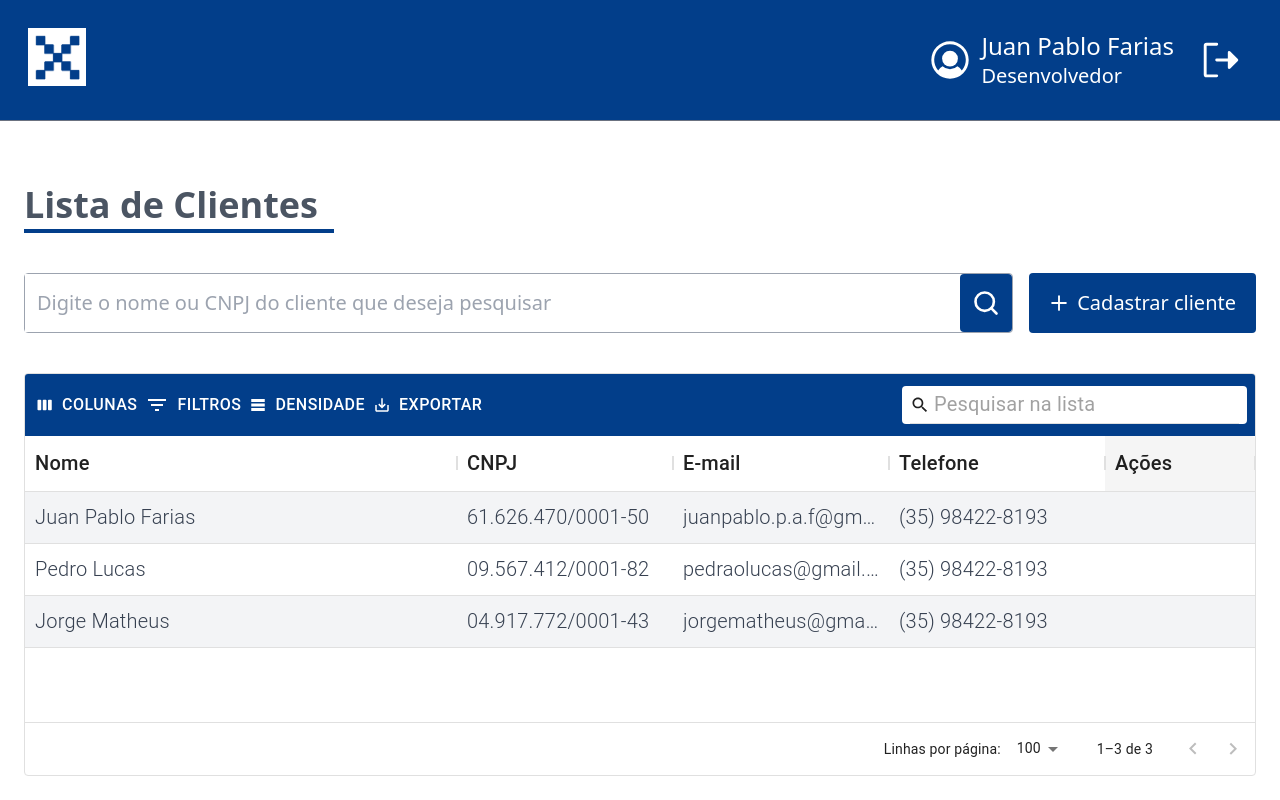
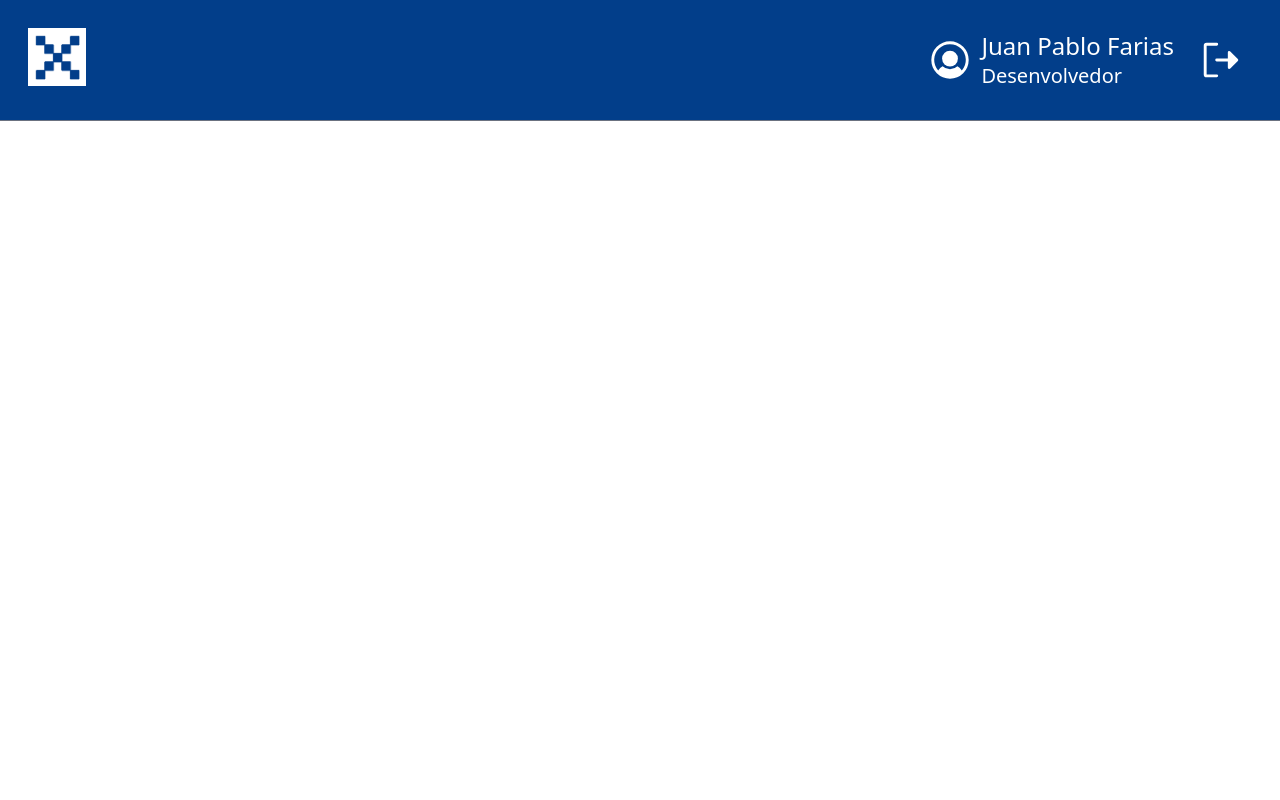
Before and after one commit to juanfariasdev/desafio-x, a React (Create React App) app: page / in a window 1280 px wide. Built offline with nearby package versions, Linux system fonts and the light colour scheme.

Commit message:
feat: ✨added routes

```diff
--- a/package.json
+++ b/package.json
@@ -14,10 +14,12 @@
     "@types/node": "^16.18.0",
     "@types/react": "^18.0.21",
     "@types/react-dom": "^18.0.6",
+    "@types/react-router-dom": "^5.3.3",
     "formik": "^2.2.9",
     "phosphor-react": "^1.4.1",
     "react": "^18.2.0",
     "react-dom": "^18.2.0",
+    "react-router-dom": "^6.4.2",
     "react-scripts": "5.0.1",
     "web-vitals": "^2.1.4",
     "yup": "^0.32.11"
--- a/src/App.tsx
+++ b/src/App.tsx
@@ -1,122 +1,11 @@
-import { MagnifyingGlass, Plus } from "phosphor-react";
-
 import "./index.css";
-import { Table } from "./components/Table";
-import { FormatCnpj, FormatTel } from "./utils/format";
-import { Modal } from "./components/Modal";
-import { FormRegister } from "./components/Forms";
-
+import { RoutesNavigation } from "./routes";
+import { Dashboard } from "./template/dashboard";
 function App() {
   return (
-    <div className="flex flex-1 justify-center h-full">
-      <div className="w-[1720px] p-6 pt-16 flex flex-col">
-        <div className="flex">
-          <h1
-            className="
-            text-gray-600 text-4xl font-bold border-b-4
-            border-blue-800
-              pb-1
-              w-full max-w-[310px]
-            "
-          >
-            Lista de Clientes
-          </h1>
-        </div>
-
-        <div
-          className="
-            flex gap-4 flex-col
-
-            my-10
-
-            sm:flex-row
-            "
-        >
-          <div
-            className="
-              flex flex-1
-
-              text-xl
-
-              border-gray-400 border-[1px] rounded
-
-              p-0
-              "
-          >
-            <input
-              className="flex-1 p-3"
-              type="text"
-              placeholder="Digite o nome ou CNPJ do cliente que deseja pesquisar"
-            />
-            <button className="text-white bg-blue-800 p-3 rounded">
-              <MagnifyingGlass size={28} weight="bold" />
-            </button>
-          </div>
-
-          <Modal
-            icon={<Plus size={20} weight="bold" />}
-            title="Cadastrar cliente"
-          >
-            <div>
-              <FormRegister />
-            </div>
-          </Modal>
-        </div>
-        <Table
-          data={{
-            rows: [
-              {
-                id: 1,
-                name: "Juan Pablo Farias",
-                cnpj: "61626470000150",
-                email: "juanpablo.p.a.f@gmail.com",
-                tel: "35984228193",
-              },
-              {
-                id: 2,
-                name: "Pedro Lucas",
-                cnpj: "09567412000182",
-                email: "pedraolucas@gmail.com",
-                tel: "35984228193",
-              },
-              {
-                id: 3,
-                name: "Jorge Matheus",
-                cnpj: "04917772000143",
-                email: "jorgematheus@gmail.com",
-                tel: "35984228193",
-              },
-            ],
-            columns: [
-              { field: "name", headerName: "Nome", flex: 2, minWidth: 200 },
-              {
-                field: "cnpj",
-                headerName: "CNPJ",
-                flex: 1,
-                minWidth: 200,
-                valueFormatter: ({ value }) => FormatCnpj(String(value)),
-              },
-              { field: "email", headerName: "E-mail", flex: 1, minWidth: 200 },
-              {
-                field: "tel",
-                headerName: "Telefone",
-                flex: 1,
-                minWidth: 200,
-                valueFormatter: ({ value }) => FormatTel(String(value)),
-              },
-              {
-                field: "",
-                headerName: "Ações",
-                width: 150,
-                sortable: false,
-                filterable: false,
-                disableExport: true,
-              },
-            ],
-          }}
-        />
-      </div>
-    </div>
+    <Dashboard>
+      <RoutesNavigation />
+    </Dashboard>
   );
 }
 
--- a/src/index.tsx
+++ b/src/index.tsx
@@ -9,9 +9,7 @@ const root = ReactDOM.createRoot(
 root.render(
   <React.StrictMode>
     <div className="h-screen flex flex-col">
-      <Dashboard>
-        <App />
-      </Dashboard>
+      <App />
     </div>
   </React.StrictMode>
 );
--- /dev/null
+++ b/src/pages/clientes/index.tsx
@@ -0,0 +1,119 @@
+import { MagnifyingGlass, Plus } from "phosphor-react";
+import { FormRegister } from "../../components/Forms";
+import { Modal } from "../../components/Modal";
+import { Table } from "../../components/Table";
+import { FormatCnpj, FormatTel } from "../../utils/format";
+
+function ClienteLista() {
+  return (
+    <>
+      <div className="flex">
+        <h1
+          className="
+            text-gray-600 text-4xl font-bold border-b-4
+            border-blue-800
+              pb-1
+              w-full max-w-[310px]
+            "
+        >
+          Lista de Clientes
+        </h1>
+      </div>
+
+      <div
+        className="
+            flex gap-4 flex-col
+
+            my-10
+
+            sm:flex-row
+            "
+      >
+        <div
+          className="
+              flex flex-1
+
+              text-xl
+
+              border-gray-400 border-[1px] rounded
+
+              p-0
+              "
+        >
+          <input
+            className="flex-1 p-3"
+            type="text"
+            placeholder="Digite o nome ou CNPJ do cliente que deseja pesquisar"
+          />
+          <button className="text-white bg-blue-800 p-3 rounded">
+            <MagnifyingGlass size={28} weight="bold" />
+          </button>
+        </div>
+
+        <Modal
+          icon={<Plus size={20} weight="bold" />}
+          title="Cadastrar cliente"
+        >
+          <div>
+            <FormRegister />
+          </div>
+        </Modal>
+      </div>
+      <Table
+        data={{
+          rows: [
+            {
+              id: 1,
+              name: "Juan Pablo Farias",
+              cnpj: "61626470000150",
+              email: "juanpablo.p.a.f@gmail.com",
+              tel: "35984228193",
+            },
+            {
+              id: 2,
+              name: "Pedro Lucas",
+              cnpj: "09567412000182",
+              email: "pedraolucas@gmail.com",
+              tel: "35984228193",
+            },
+            {
+              id: 3,
+              name: "Jorge Matheus",
+              cnpj: "04917772000143",
+              email: "jorgematheus@gmail.com",
+              tel: "35984228193",
+            },
+          ],
+          columns: [
+            { field: "name", headerName: "Nome", flex: 2, minWidth: 200 },
+            {
+              field: "cnpj",
+              headerName: "CNPJ",
+              flex: 1,
+              minWidth: 200,
+              valueFormatter: ({ value }) => FormatCnpj(String(value)),
+            },
+            { field: "email", headerName: "E-mail", flex: 1, minWidth: 200 },
+            {
+              field: "tel",
+              headerName: "Telefone",
+              flex: 1,
+              minWidth: 200,
+              valueFormatter: ({ value }) => FormatTel(String(value)),
+            },
+            {
+              field: "",
+              headerName: "Ações",
+              width: 150,
+              sortable: false,
+              filterable: false,
+              disableExport: true,
+            },
+          ],
+        }}
+      />
+    </>
+  );
+}
+
+export { ClienteLista };
--- /dev/null
+++ b/src/routes.tsx
@@ -0,0 +1,15 @@
+import { BrowserRouter as Router, Route, Routes } from "react-router-dom";
+import { ClienteLista } from "./pages/clientes";
+import { VendasLista } from "./pages/vendas";
+
+function RoutesNavigation() {
+  return (
+    <Router>
+      <Routes>
+        <Route path="/lista/clientes" element={<ClienteLista />} />
+      </Routes>
+    </Router>
+  );
+}
+
+export { RoutesNavigation };
--- a/src/template/dashboard/index.tsx
+++ b/src/template/dashboard/index.tsx
@@ -9,7 +9,11 @@ function Dashboard({ children }: IProps) {
   return (
     <div className="flex flex-col h-full">
       <Header />
-      <main className="flex-1">{children}</main>
+      <main className="flex-1">
+        <div className="flex flex-1 justify-center h-full">
+          <div className="w-[1720px] p-6 pt-16 flex flex-col">{children}</div>
+        </div>
+      </main>
     </div>
   );
 }
```
